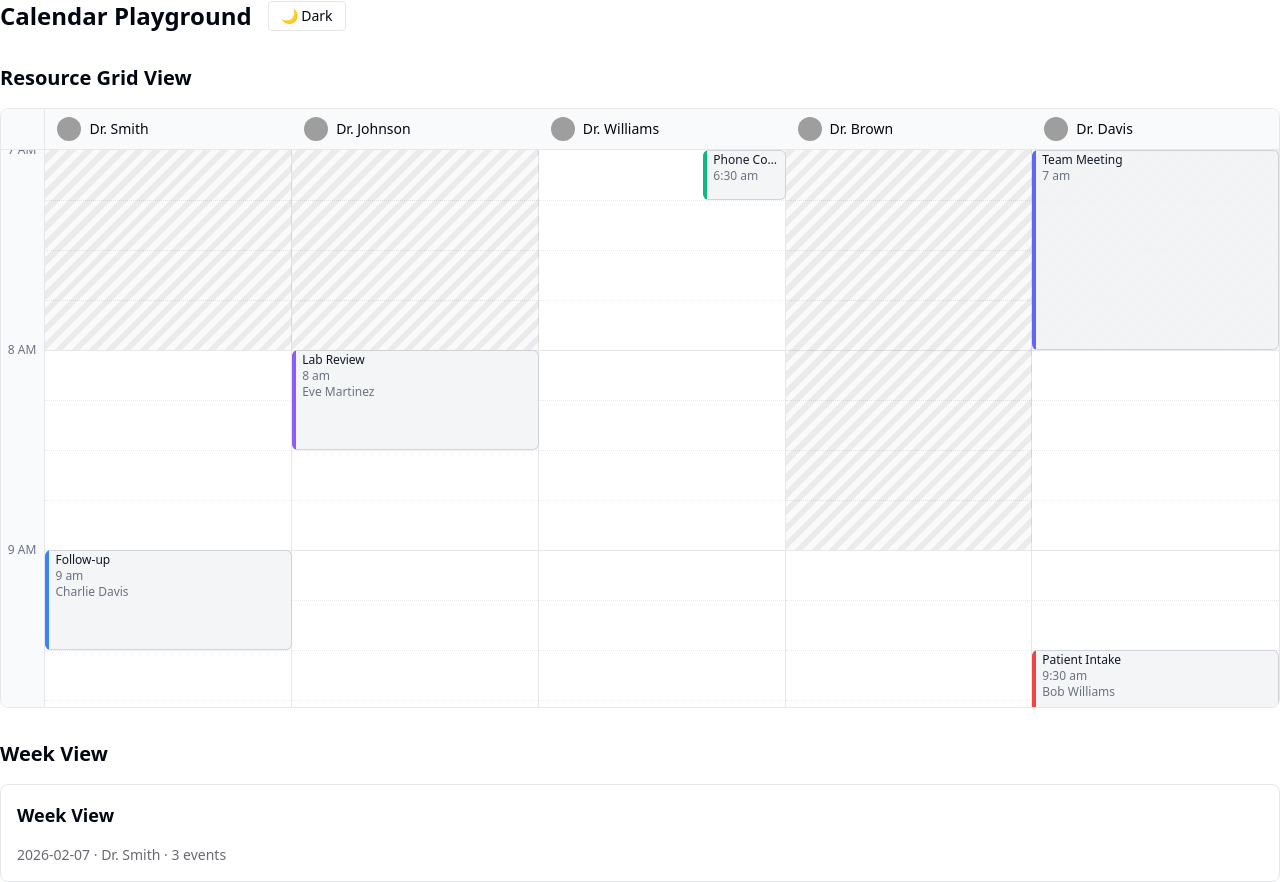
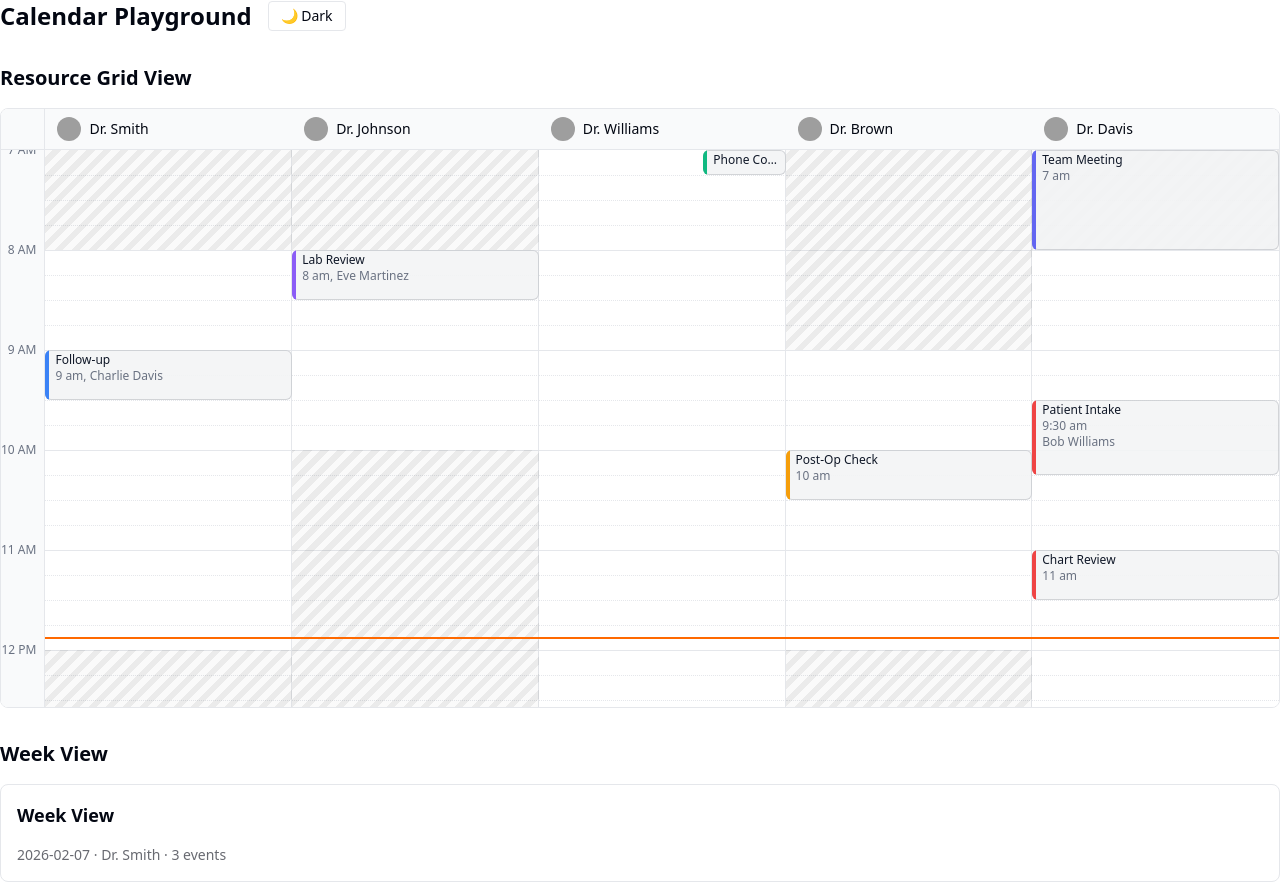
Before and after one commit to svycal/calendar, a React (Vite) app in the folder playground/: page / in a window 1280 px wide. Built offline with nearby package versions, Linux system fonts and the light colour scheme; grey boxes are pictures that could not be loaded.

Commit message:
Adjust hour height

```diff
--- a/playground/src/App.tsx
+++ b/playground/src/App.tsx
@@ -228,7 +228,7 @@ function App() {
               events={events}
               availability={availability}
               unavailability={unavailability}
-              hourHeight={200}
+              hourHeight={100}
               timeAxis={{ startHour: 7, endHour: 18, intervalMinutes: 15 }}
               slotDuration={15}
               onEventClick={(event) => console.log('Clicked:', event)}
```
